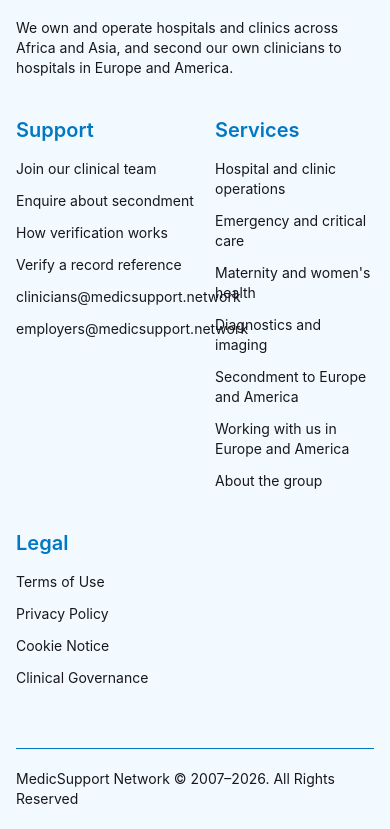
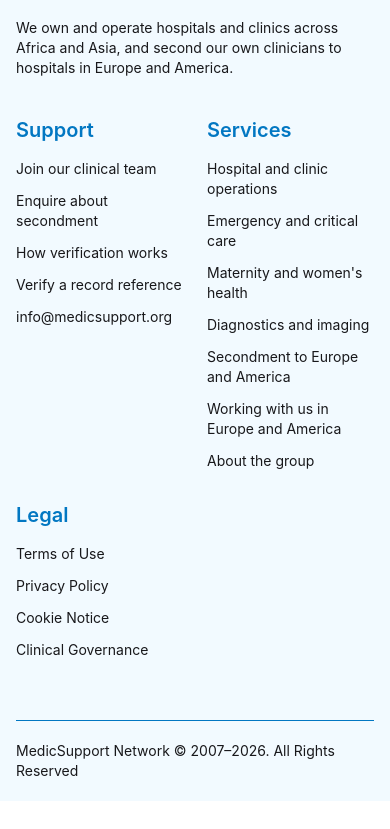
Before and after one commit to jolimensportal/medicsupport, an Astro site: page /about in a window 390 px wide. Shown: the part 5434-6263 px from the top of the page. After the commit the page ends 6235 px from the top, so only its background shows below. Built offline with nearby package versions, Linux system fonts and the light colour scheme; Astro itself is replaced by a stand-in of ours.

Commit message:
Footer: single info@ address, and stop long strings breaking the columns
The Support column's two email links are replaced by one
info@medicsupport.org, matching the domain the site now serves from.

The mobile collision was not really about the emails. Grid items default
to min-width:auto, so the unbroken string 'clinicians@medicsupport.network'
set a min-content width of 225px on a column the 390px viewport had
allocated 159px to. Every sibling link in that column was then laid out
wider than its cell and spilled into the neighbouring column.

Fixed structurally with min-w-0 on the columns and navs plus
overflow-wrap:anywhere on the links, so any future long string wraps
instead of overflowing. Also tightened the mobile column gap.

```diff
--- a/src/components/Footer.astro
+++ b/src/components/Footer.astro
@@ -35,12 +35,8 @@ const copyrightTo = new Date().getFullYear();
                 >Verify a record reference</a
               >
               <a
-                href="mailto:clinicians@medicsupport.network"
-                class="hover:text-main-200 hover:underline">clinicians@medicsupport.network</a
-              >
-              <a
-                href="mailto:employers@medicsupport.network"
-                class="hover:text-main-200 hover:underline">employers@medicsupport.network</a
+                href="mailto:info@medicsupport.org"
+                class="footer-link break-all hover:text-main-200 hover:underline">info@medicsupport.org</a
               >
             </nav>
           </div>
@@ -102,3 +98,37 @@ const copyrightTo = new Date().getFullYear();
     </div>
   </div>
 </footer>
+
+<style>
+  /*
+   * The three link columns are a grid, and grid items default to
+   * min-width:auto — so a single unbreakable string (an email, a long URL)
+   * sets the column's minimum width and every sibling link is laid out wider
+   * than the cell, spilling into the neighbouring column. On a 390px viewport
+   * the column was 159px but the widest link rendered at 225px.
+   *
+   * min-w-0 on the columns and navs lets them shrink below their content
+   * width, and overflow-wrap:anywhere on the links lets the long string break
+   * instead of overflowing. Together these make the layout immune to whatever
+   * text is put in it later.
+   */
+  .footer-top .grid > div {
+    min-width: 0;
+  }
+
+  .footer-top nav {
+    min-width: 0;
+  }
+
+  .footer-top nav a {
+    overflow-wrap: anywhere;
+    word-break: normal;
+  }
+
+  @media (max-width: 40rem) {
+    .footer-top .grid.grid-cols-2 {
+      column-gap: 1.5rem;
+      row-gap: 2rem;
+    }
+  }
+</style>
```
